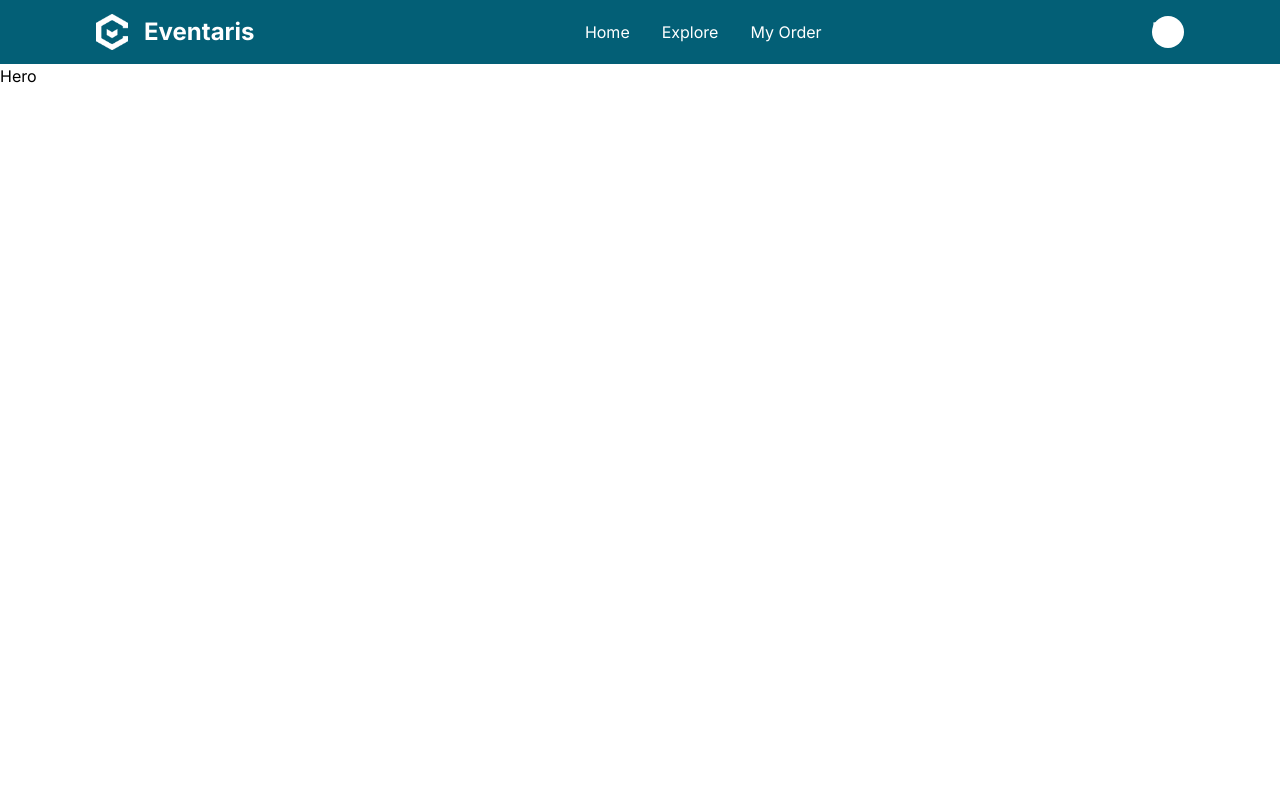
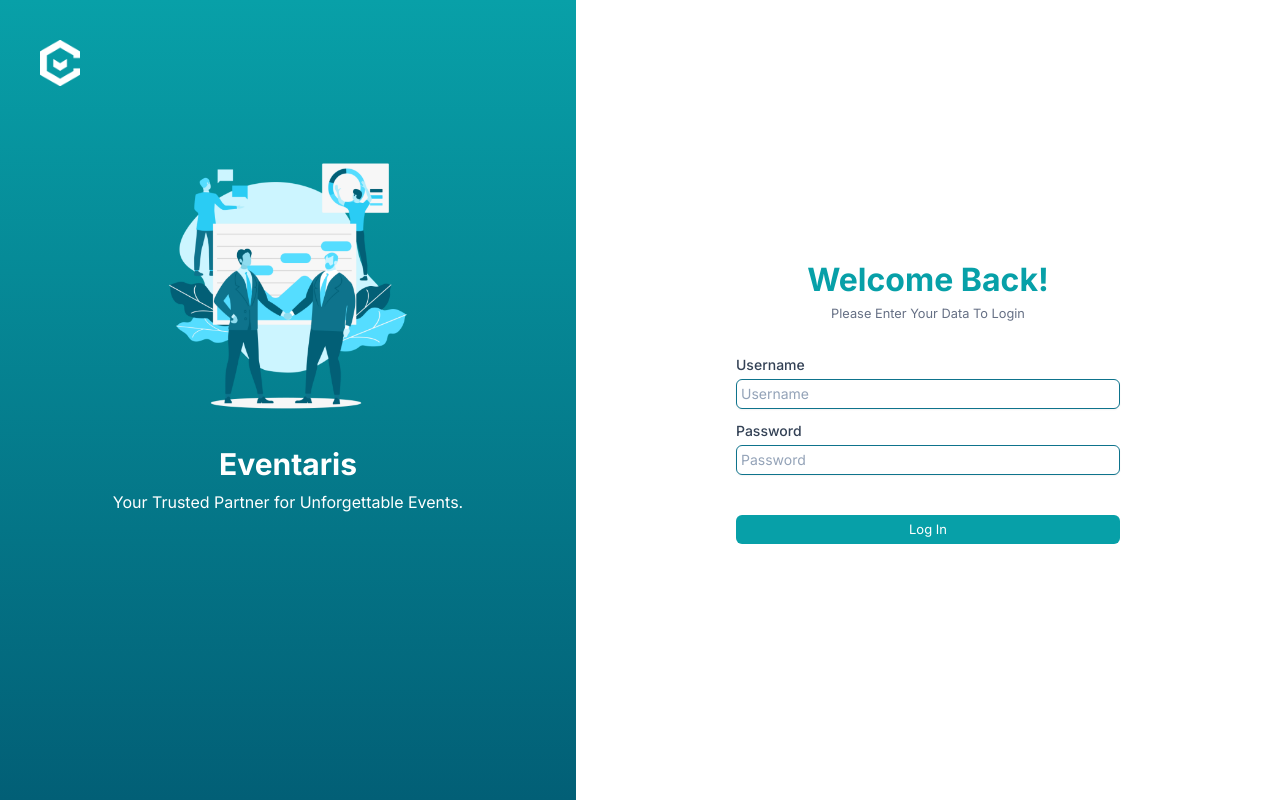
Before and after one commit to Eventaris/Eventaris, a React (Vite) app: page / in a window 1280 px wide. Built offline with nearby package versions, Linux system fonts and the light colour scheme.

Commit message:
membuat route dan merender sesuai route

```diff
--- a/src/index.jsx
+++ b/src/index.jsx
@@ -1,11 +1,29 @@
 import React from 'react';
 import "./index.css";
-import { createRoot } from 'react-dom/client';
+import '@fontsource/inter';
+import ReactDOM from 'react-dom';
+import { createBrowserRouter, RouterProvider } from 'react-router-dom';
+import {LoginApp, LandingApp, RegistApp} from './pages/';//jangan lupa tambah kalau ada page baru
 
-import LandingApp from './pages/LandingApp';
-import '@fontsource/inter';
+// Definisikan routing
+const router = createBrowserRouter([
+  {
+    path: "/",
+    element: <LoginApp />,
+  },
+  {
+    path: "/registrasi",
+    element: <RegistApp />,
+  },
+  {
+    path: "/landing",
+    element: <LandingApp />,
+  },
+]);
 
-const element = <LandingApp/>;
-
-const root = createRoot(document.getElementById('root'));
-root.render(element);
+// Render aplikasi dengan routing
+ReactDOM.createRoot(document.getElementById("root")).render(
+  <React.StrictMode>
+    <RouterProvider router={router} />
+  </React.StrictMode>
+);
--- /dev/null
+++ b/src/pages/index.jsx
@@ -0,0 +1,4 @@
+//biar global dan bisa di akses secara batch di src/index.jsx
+export { default as LoginApp } from './LoginApp';
+export { default as RegistApp } from './RegistApp';
+export { default as LandingApp } from './LandingApp';
```
